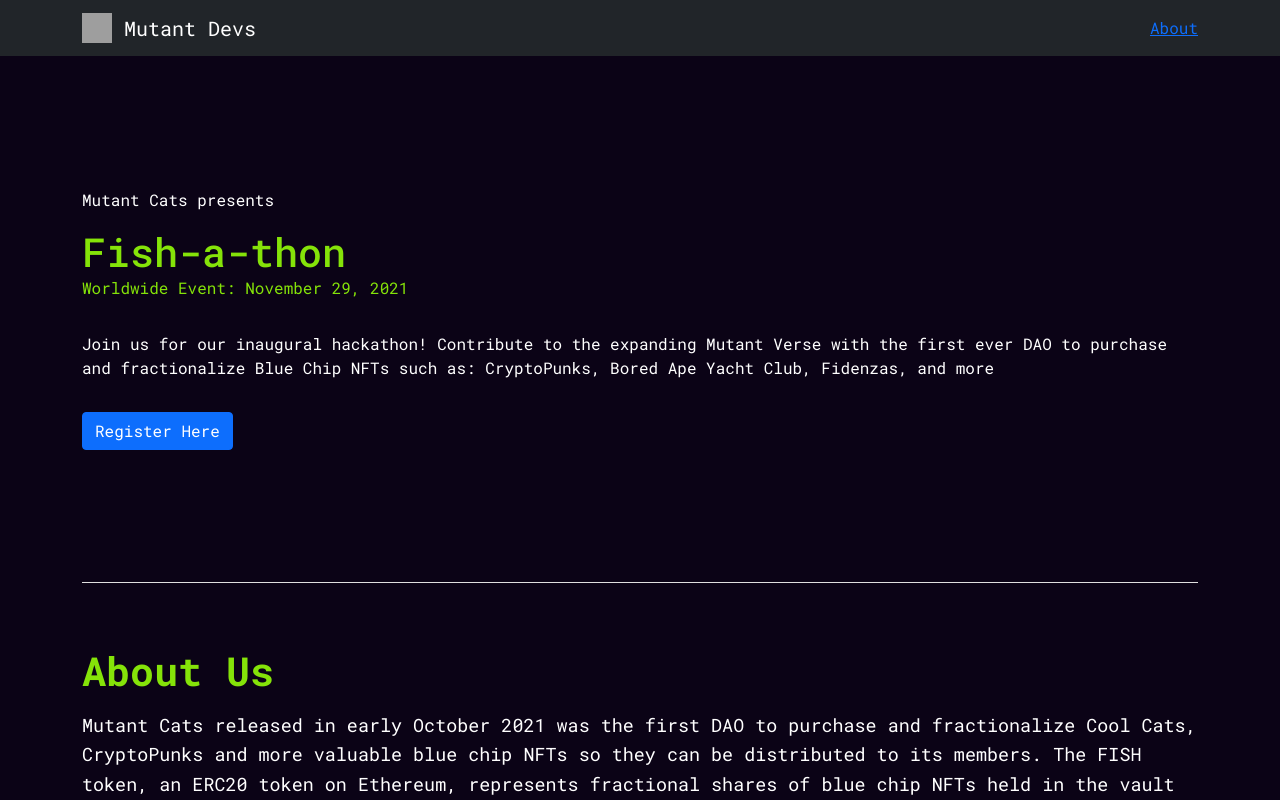
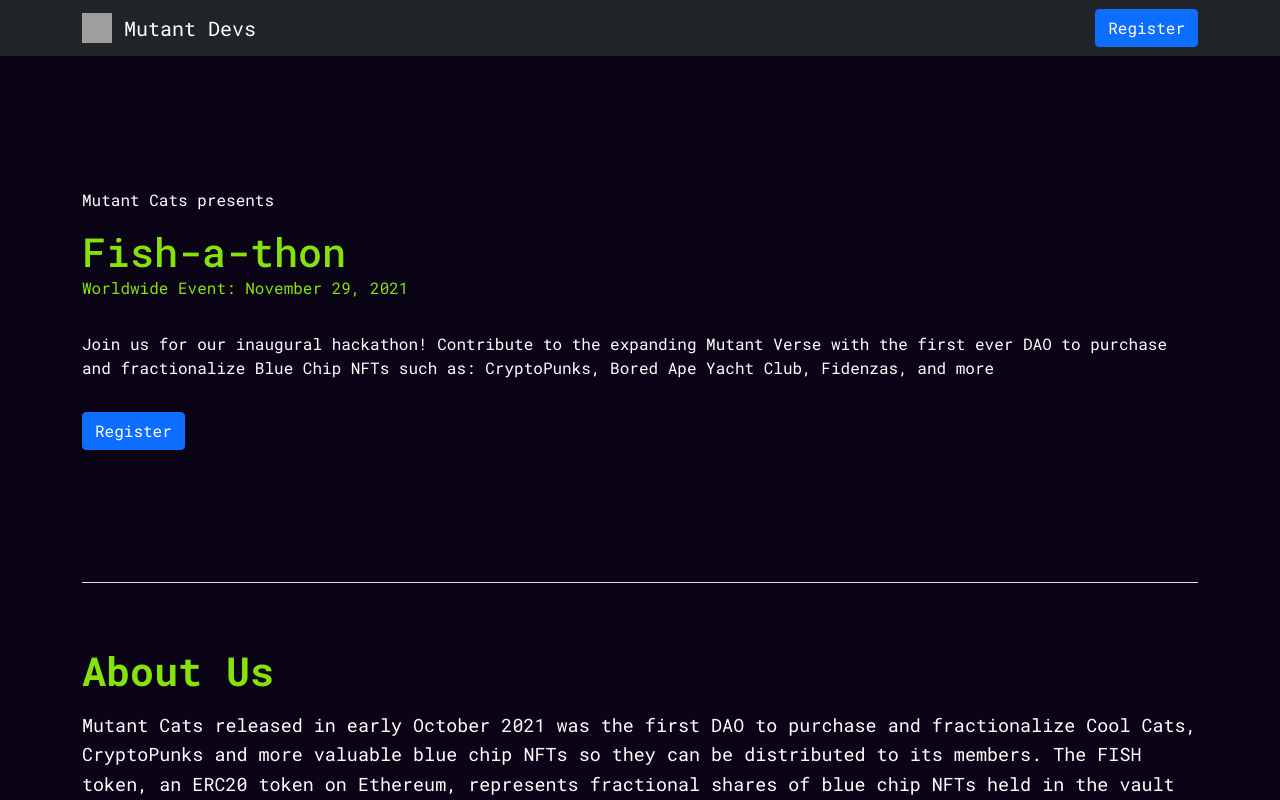
Before and after one commit to MutantDAO/web-client, a Next.js app: page / in a window 1280 px wide. Shown: the top 800 px of the page. Built offline with nearby package versions, Linux system fonts and the light colour scheme; no server answers; grey boxes are pictures that could not be loaded.

Commit message:
Removed about from the header

```diff
--- a/components/MutantNav.js
+++ b/components/MutantNav.js
@@ -1,5 +1,6 @@
 import {Navbar, Container, Col, Row} from "react-bootstrap";
 import Link from "next/link";
+import RegisterBtn from "./RegisterBtn";
 
 const MutantNav = () => {
 	return (
@@ -17,9 +18,7 @@
 				</Navbar.Brand>
 				<Row>
 					<Col>
-						<Link href="/about" as={process.env.BACKEND_URL + '/about'}>
-							<a>About</a>
-						</Link>
+						<RegisterBtn/>
 					</Col>
 				</Row>
 			</Container>
--- /dev/null
+++ b/components/RegisterBtn.js
@@ -0,0 +1,13 @@
+import {Button} from "react-bootstrap";
+import Link from "next/link";
+import styles from "./SplashContent.module.css";
+
+const RegisterBtn = () => {
+	return(
+		<Link href={"https://docs.google.com/forms/d/e/1FAIpQLSeZYLyoBJ69kGS5BGw1_yTE26e-yTZuZNHHxhYIveSKZjyh-w/viewform"} target={"_blank"}>
+			<Button className={styles.splashActionBtn}>Register</Button>
+		</Link>
+	)
+}
+
+export default RegisterBtn;
--- a/components/SplashContent.js
+++ b/components/SplashContent.js
@@ -1,5 +1,6 @@
 import styles from "./SplashContent.module.css";
 import {Button} from "react-bootstrap";
+import RegisterBtn from "./RegisterBtn";
 
 const SplashContent = () => {
 	return (
@@ -14,7 +15,7 @@
 			</div>
 			<div className={styles.splashSection}>
 				<div className={styles.splashActions}>
-					<Button className={styles.splashActionBtn}>Register Here</Button>
+					<RegisterBtn/>
 				</div>
 			</div>
 		</div>
```
